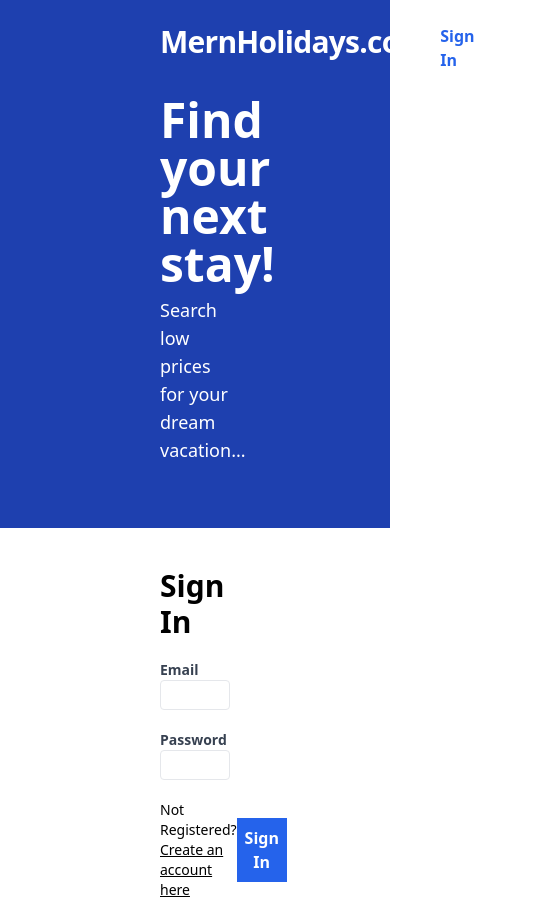
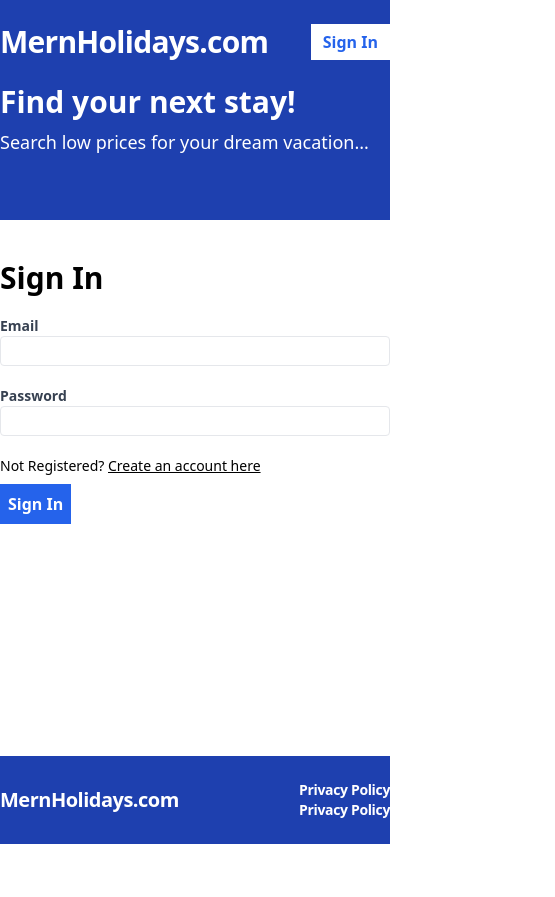
Before and after one commit to r10tg/mern-booking-app, a React (Vite) app in the folder client/: page /sign-in in a window 390 px wide. Shown: the top 897 px of the page, 555 px wide, since content can reach past the window. After the commit the page ends 844 px from the top, so only its background shows below. Built offline with nearby package versions, Linux system fonts and the light colour scheme; no server answers.

Commit message:
made signin page response for mobiles

```diff
--- a/client/src/component/Footer.jsx
+++ b/client/src/component/Footer.jsx
@@ -2,12 +2,12 @@ import React from 'react'
 
 const Footer = () => {
   return (
-    <div className='bg-blue-800 py-10'>
+    <div className='bg-blue-800 md:py-10 py-6'>
         <div className='container flex mx-auto flex justify-between items-center'>
-            <span className='text-3xl text-white font-bold tracking-tight'>
+            <span className='text-xl md:text-3xl text-white font-bold tracking-tight'>
                 MernHolidays.com
             </span>
-            <span className='text-white font-bold tracking-tight flex gap-4'>
+            <span className='text-white text-sm md:text-lg md:flex-row flex-col font-bold tracking-tight flex md:gap-4 '>
                 <p className='cursor-pointer'>Privacy Policy</p>
                 <p className='cursor-pointer'>Privacy Policy</p>
             </span>
--- a/client/src/component/Hero.jsx
+++ b/client/src/component/Hero.jsx
@@ -4,7 +4,7 @@ const Hero = () => {
   return (
     <div className='bg-blue-800 pb-16'>
         <div className='container mx-auto flex flex-col gap-2'>
-            <h1 className='text-5xl text-white font-bold'>Find your next stay!</h1>
+            <h1 className='text-3xl md:text-5xl text-white font-bold'>Find your next stay!</h1>
             <p className='text-lg text-white'>Search low prices for your dream vacation...</p>
         </div>
     </div>
--- a/client/src/pages/Signin.jsx
+++ b/client/src/pages/Signin.jsx
@@ -68,11 +68,11 @@ const Signin = () => {
           <span className="text-red-500">{errors.password.message}</span>
         )}
       </label>
-      <span className="flex items-center justify-between">
+      <span className="flex sm:flex-row flex-col sm:items-center sm:justify-between">
         <span className="text-sm">Not Registered? <Link className="underline" to='/register'>Create an account here</Link> </span>
         <button
           type="submit"
-          className="bg-blue-600 text-white font-bold p-2 hover:bg-blue-400"
+          className="bg-blue-600 self-start mt-2 sm:mt-0 text-white font-bold p-2 hover:bg-blue-400"
         >
           Sign In
         </button>
--- a/client/tailwind.config.js
+++ b/client/tailwind.config.js
@@ -3,9 +3,6 @@ export default {
   content: ["./index.html","./src/**/*.{js,jsx}"],
   theme: {
     extend: {},
-    container:{
-      padding:'10rem'
-    }
   },
   plugins: [],
 }
```
Also changed, not shown: 1 other file (tests, documents, lock files or other folders).
